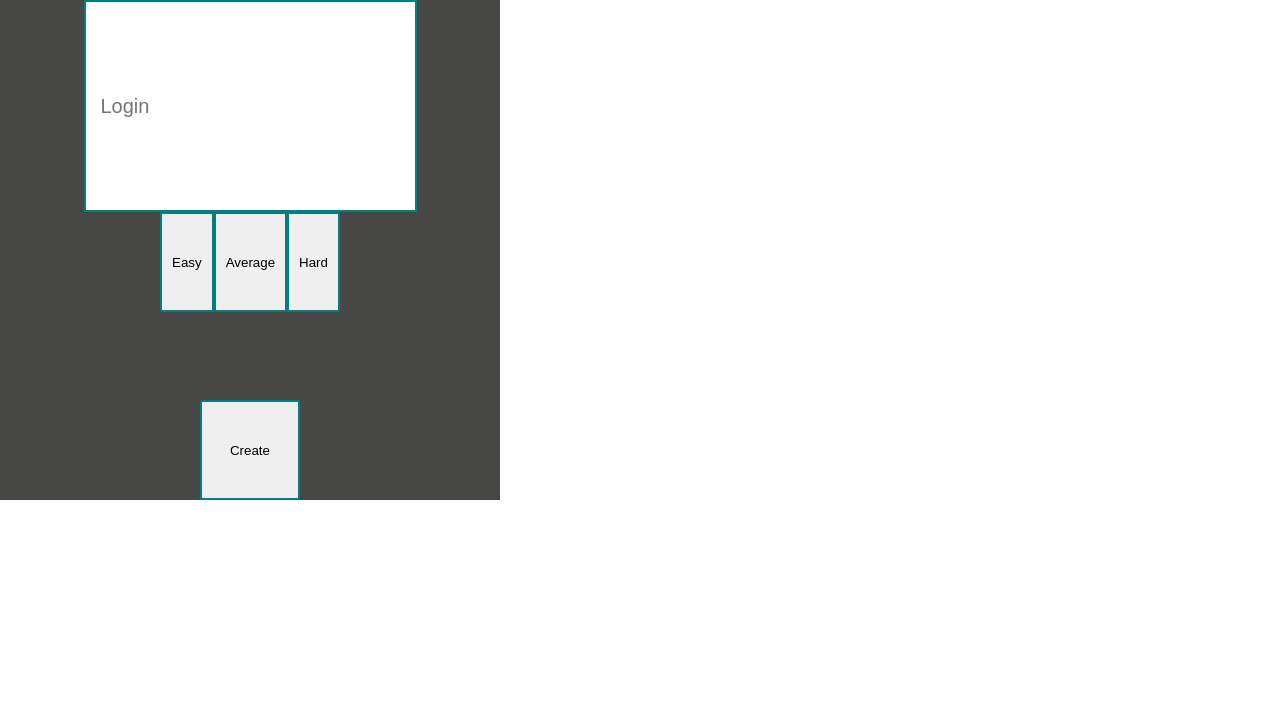
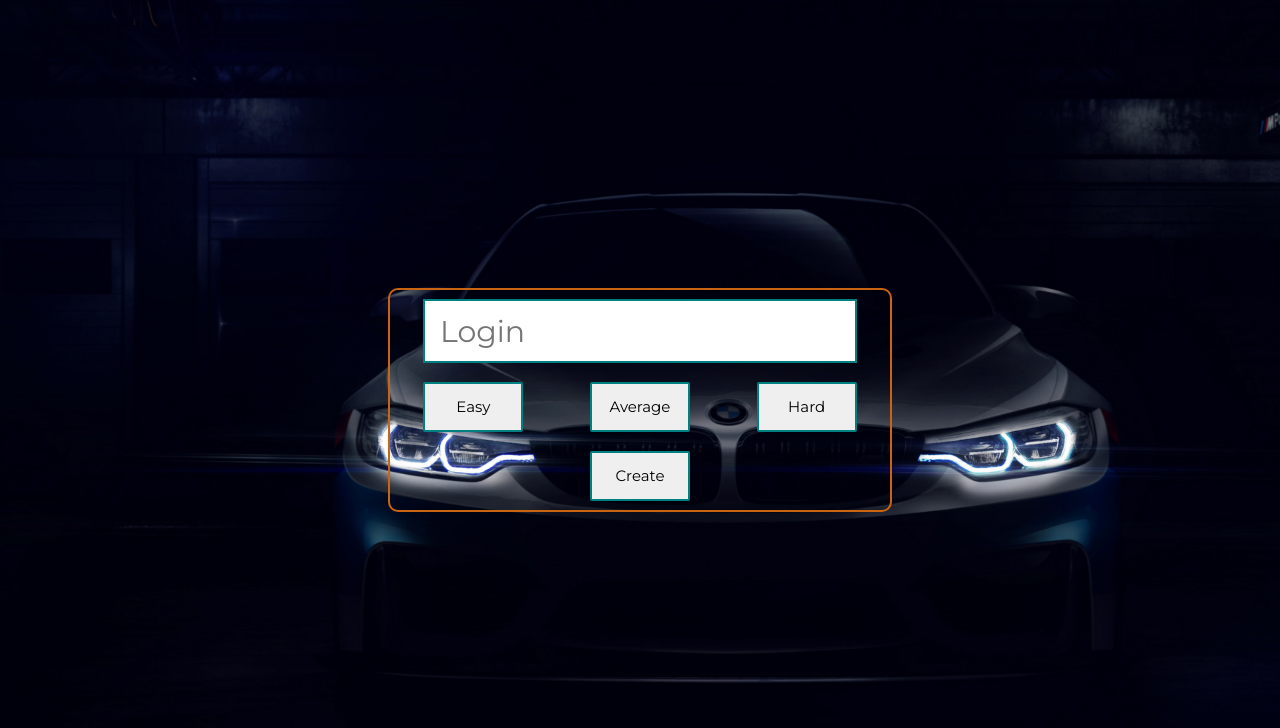
Before and after one commit to JI3BA/MemoryGame, a React (Create React App) app: page /login in a window 1280 px wide. Shown: the top 728 px of the page. Built offline with nearby package versions, Linux system fonts and the light colour scheme.

Commit message:
page creation, example(login and SmallField)

```diff
--- a/src/component/MyInput.jsx
+++ b/src/component/MyInput.jsx
@@ -3,7 +3,7 @@ import '../styles/MyInput.css'
 
 const MyInput = () => {
     return (
-        <input type="text" className="input" placeholder="Login"/>
+        <input type="text" className="input" placeholder="Login" maxLength={15}/>
     )
 }
 
--- a/src/component/pages/LogIn/LogIn.css
+++ b/src/component/pages/LogIn/LogIn.css
@@ -5,21 +5,28 @@
 }
 
 .container{
-    width: 500px;
-    height: 500px;
     display: flex;
     justify-content: center;
     align-items: center;
-    background-color: rgb(71, 71, 69);
+    background-image: url('../../../img/bmwFon.jpg');
+    background-size: cover;
 }
 
 .login-container{
+    width: 500px;
+    height: 220px;
+    background-color: transparent;
+    border: 2px solid rgb(202, 100, 16);
+    border-radius: 10px;
     display: flex;
     flex-direction: column;
     align-items: center;
+    justify-content: space-around;
 }
 
 .login-buttons-container{
+    width: 100%;
+    height: 50px;
     display: flex;
-    justify-content: space-between;
+    justify-content: space-around;
 }
--- a/src/styles/MyButton.css
+++ b/src/styles/MyButton.css
@@ -1,9 +1,27 @@
+@import url('https://fonts.googleapis.com/css2?family=Montserrat:wght@100;200;300;400;500&display=swap');
+
 .button{
-    max-width: 100px;
-    width: 100%;
-    max-height: 100px;
-    height: 100%;
+    width: 100px;
+    height: 50px;
     padding: 10px;
     border: 2px solid teal;
     border-radius: 2px;
+    cursor: pointer;
+    font-family: Montserrat, sans-serif;
+    font-weight: 400;
+    font-size: 15px;
+    transition: all 1s;
 }
+
+.button:hover{
+    border: 2px solid rgb(202, 100, 16);
+    background-color: transparent;
+    color: #ffffff;
+    transition: all 500ms;
+}
+
+.button:active{
+    border: 5px solid rgb(0, 255, 0);
+    background-color: transparent;
+    color: #ffffff;
+}
--- a/src/styles/MyInput.css
+++ b/src/styles/MyInput.css
@@ -1,8 +1,12 @@
+@import url('https://fonts.googleapis.com/css2?family=Montserrat:wght@100;200;300;400;500&display=swap');
+
 .input{
-    max-width: 400px;
-    width: 100%;
+    width: 400px;
+    height: 40px;
     padding: 10px 15px;
     outline: none;
     border: 2px solid teal;
-    font-size: 20px;
+    font-family: Montserrat, sans-serif;
+    font-size: 30px;
+    color: rgb(80, 79, 79);
 }
```
Also changed, not shown: src/img/bmwFon.jpg (added).
